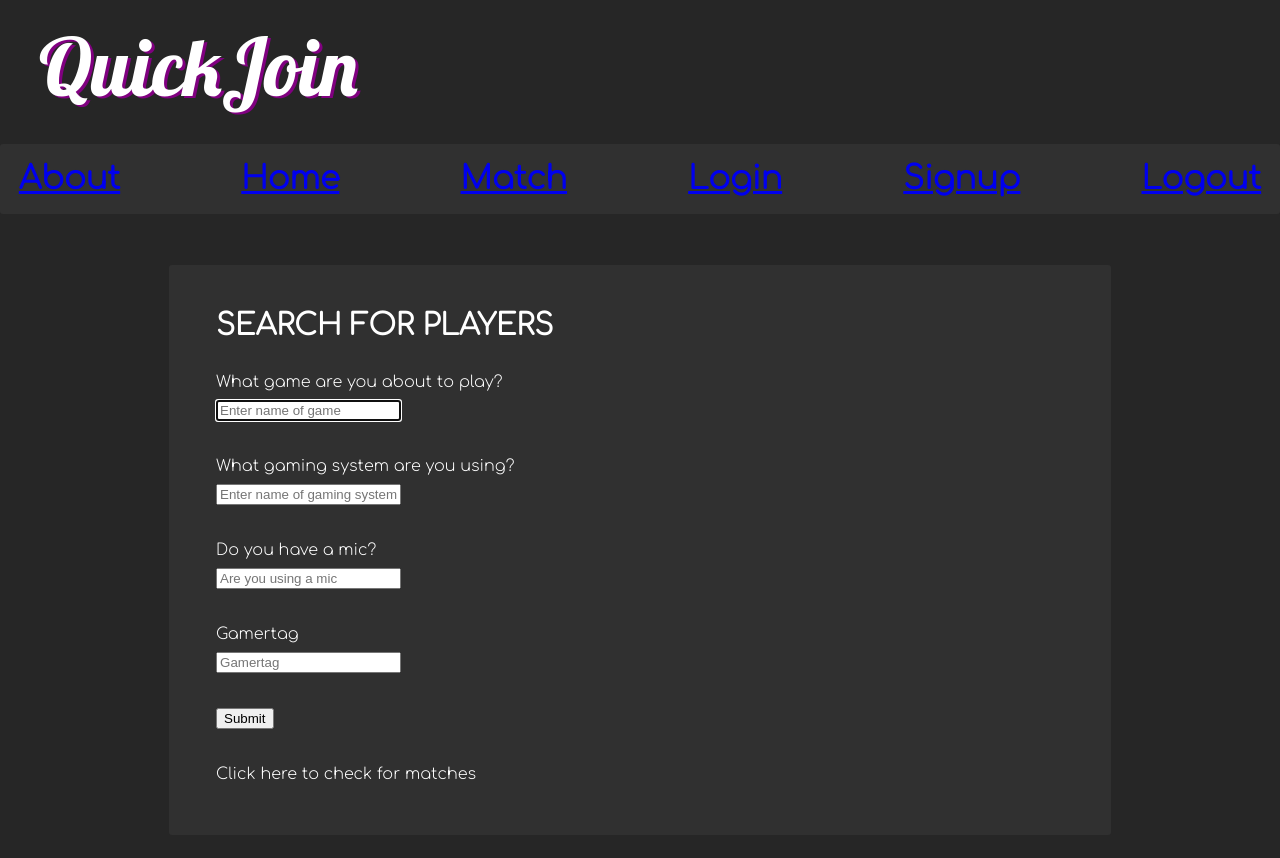
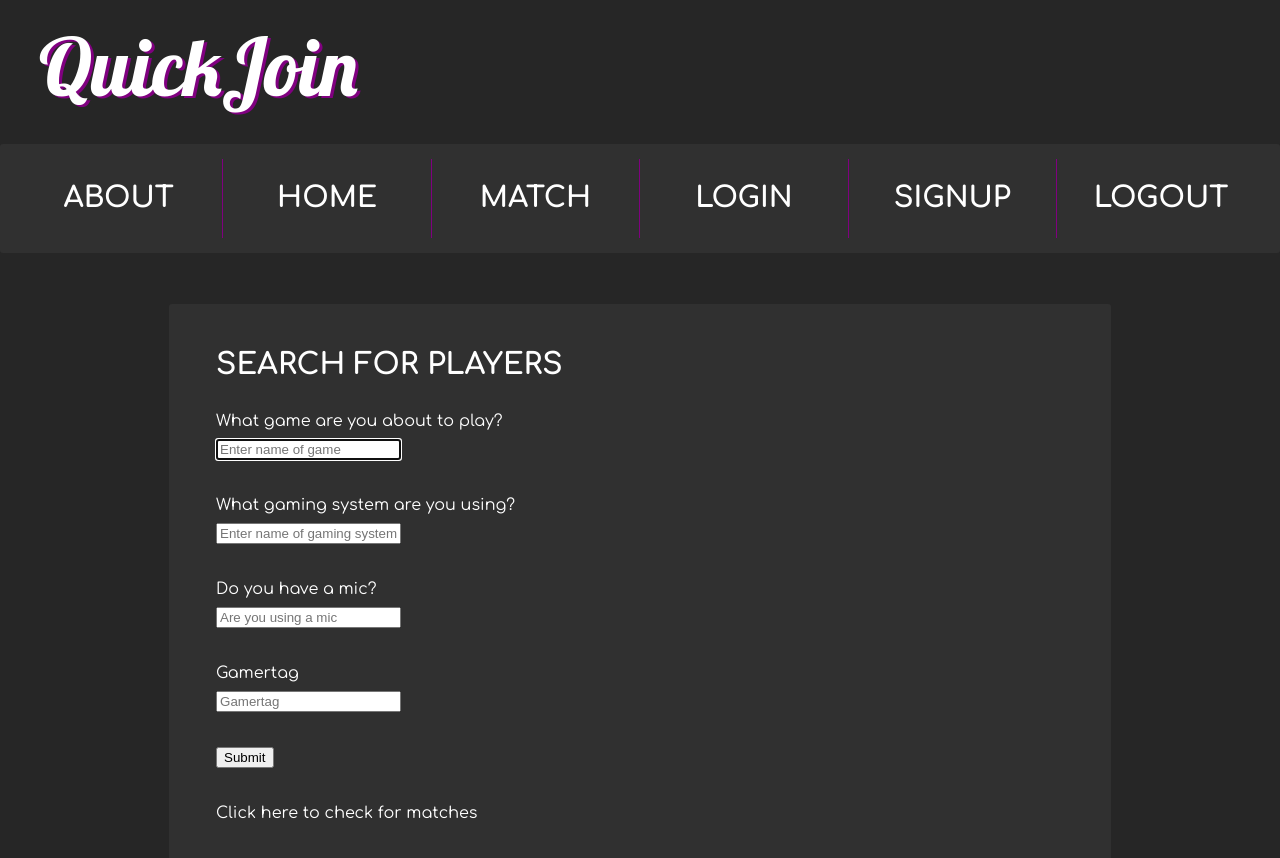
Before and after one commit to cmalhi/quickjoinv2, a React (Create React App) app in the folder client/: page / in a window 1280 px wide. Shown: the top 858 px of the page. Built offline with nearby package versions, Linux system fonts and the light colour scheme.

Commit message:
styling to nav bar links

```diff
--- a/client/public/index.html
+++ b/client/public/index.html
@@ -11,7 +11,7 @@
     <link rel="manifest" href="%PUBLIC_URL%/manifest.json">
     <link rel="shortcut icon" href="%PUBLIC_URL%/favicon.ico">
     <link rel="stylesheet" href="http://fonts.googleapis.com/css?family=Lato:100,300,400,600">
-    <link href="https://fonts.googleapis.com/css?family=Comfortaa:300|Quicksand" rel="stylesheet">
+    <link href="https://fonts.googleapis.com/css?family=Comfortaa:300,400,500,700|Quicksand" rel="stylesheet">
     <link href="https://fonts.googleapis.com/css?family=Lobster" rel="stylesheet">
     <link rel="stylesheet" href="/main.css">
     <!--
--- a/client/public/main.css
+++ b/client/public/main.css
@@ -104,39 +104,34 @@ body {
 .nav {
   display: flex;
   flex-direction: row;
-  justify-content: space-between;
-  align-items: space-around;
+  flex-shrink: 0;
+  overflow: auto;
   color: white;
   font-size: 2em;
   font-weight: 600;
-  padding: 1%;
-  border: 6px solid transparent;
+  border: 15px solid transparent;
   border-radius: 3px;
   background-color: #303030;
   width: 100%;
 }
 
-/*.nav-entry {
+.nav-entry {
+  text-decoration: none;
   color: white;
-  font-size: 50%;
+  font-weight: 700;
+  text-align: center;
+  font-size: .9em;
+  border-right: 1px solid purple;
+  width: 22%;
   padding: 2%;
-  margin: 1%;
-  border: 1px solid purple;
-  border-radius: 3px;
-  background-color: #262626;
-  width: 22%;
-}*/
+}
+
+.nav-entry:last-child {
+  border-right: none;
+}
 
 .home-subtitle {
   font-size: 1.5em;
-}
-
-.link:link {
-  color: white;
-}
-
-.link:visited {
-  color: white;
 }
 
 .match-count {
--- a/client/src/App.js
+++ b/client/src/App.js
@@ -13,24 +13,12 @@ class App extends Component {
         <div>
           <div className="title">QuickJoin</div>
           <div className="nav">
-            <div className="nav-entry">
-              <Link to="/about">About</Link>
-            </div>
-            <div className="nav-entry">
-              <Link to="/home">Home</Link>
-            </div>
-            <div className="nav-entry">
-              <Link to="/match">Match</Link>
-            </div>
-            <div className="nav-entry">
-              <Link to="/login">Login</Link>
-            </div>
-            <div className="nav-entry">
-              <Link to="/signup">Signup</Link>
-            </div>
-            <div className="nav-entry">
-              <Link to="/logout">Logout</Link>
-            </div>
+            <Link className="nav-entry" to="/about">ABOUT</Link>
+            <Link className="nav-entry" to="/home">HOME</Link>
+            <Link className="nav-entry" to="/match">MATCH</Link>
+            <Link className="nav-entry" to="/login">LOGIN</Link>
+            <Link className="nav-entry" to="/signup">SIGNUP</Link>
+            <Link className="nav-entry" to="/logout">LOGOUT</Link>
           </div>
           <Route exact path="/" component={Home} />
           <Route exact path="/home" component={Home} />
```
